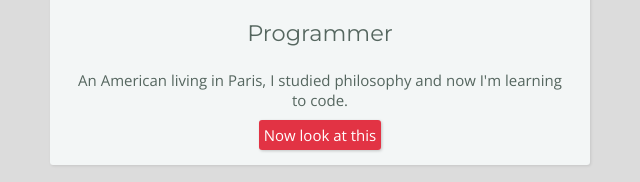
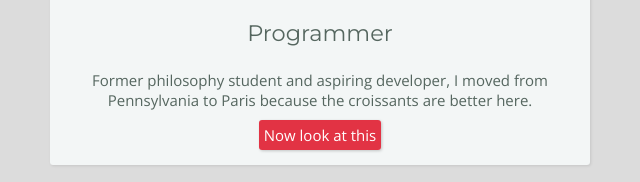
Before and after one commit to swushanley/profile, a plain HTML site: page index.html in a window 1280 px wide. Shown: the part 291-473 px from the top of the page, without its empty margins (320-960 px from the left). Drawn offline with nearby package versions, Linux system fonts and the light colour scheme.

Commit message:
changing description

```diff
--- a/index.html
+++ b/index.html
@@ -13,7 +13,7 @@
       <img src="images/IMG_7152.JPG" alt="profile photo" class="image-size" id="prof-pic">
       <h1>Sophia Wushanley</h1>
       <h2>Programmer</h2>
-      <p>An American living in Paris, I studied philosophy and now I'm  learning to code.</p>
+      <p>Former philosophy student and aspiring developer, I moved from Pennsylvania to Paris because the croissants are better here.</p>
       <a href="https://www.cesarsway.com/sites/newcesarsway/files/styles/large_article_preview/public/The-stages-of-puppy-growth.jpg?itok=9ptPJwY8" target="_blank" class="button-red">Now look at this</a>
     </div>
     <div class="card">
```
